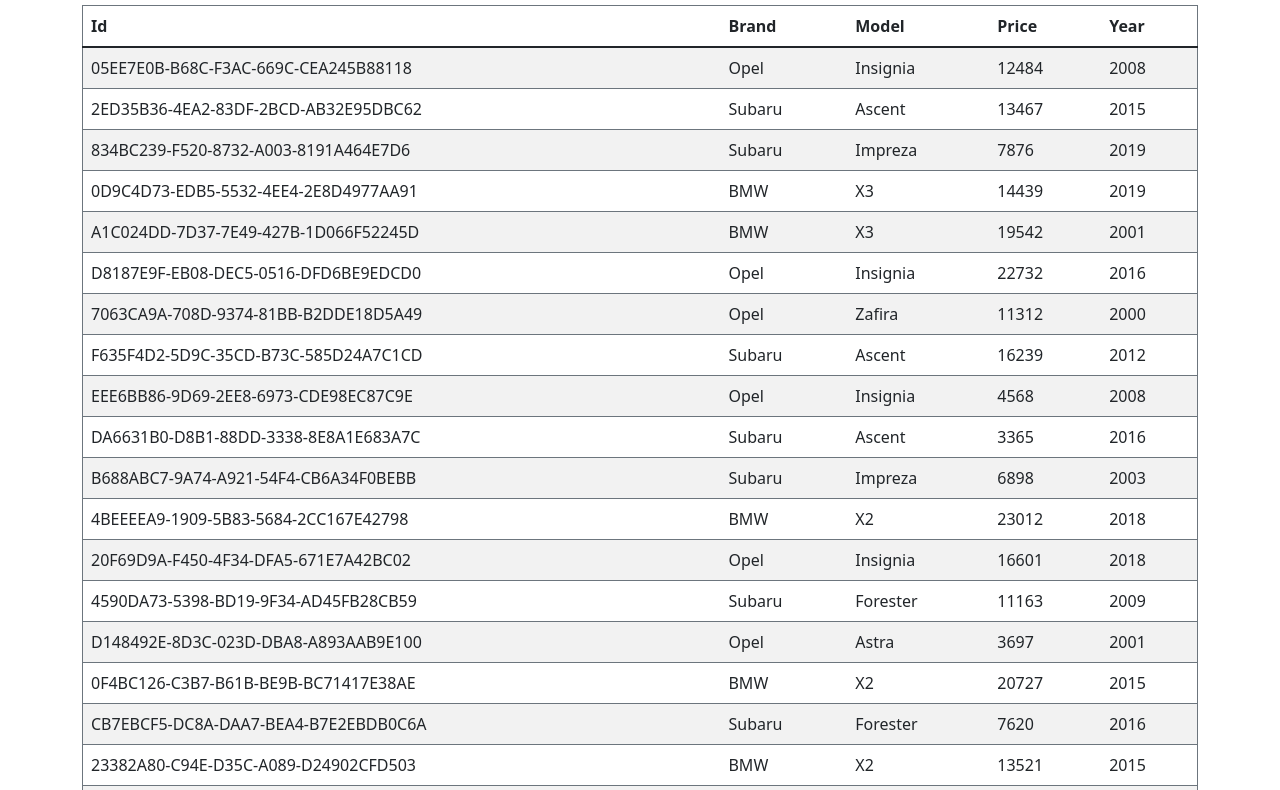
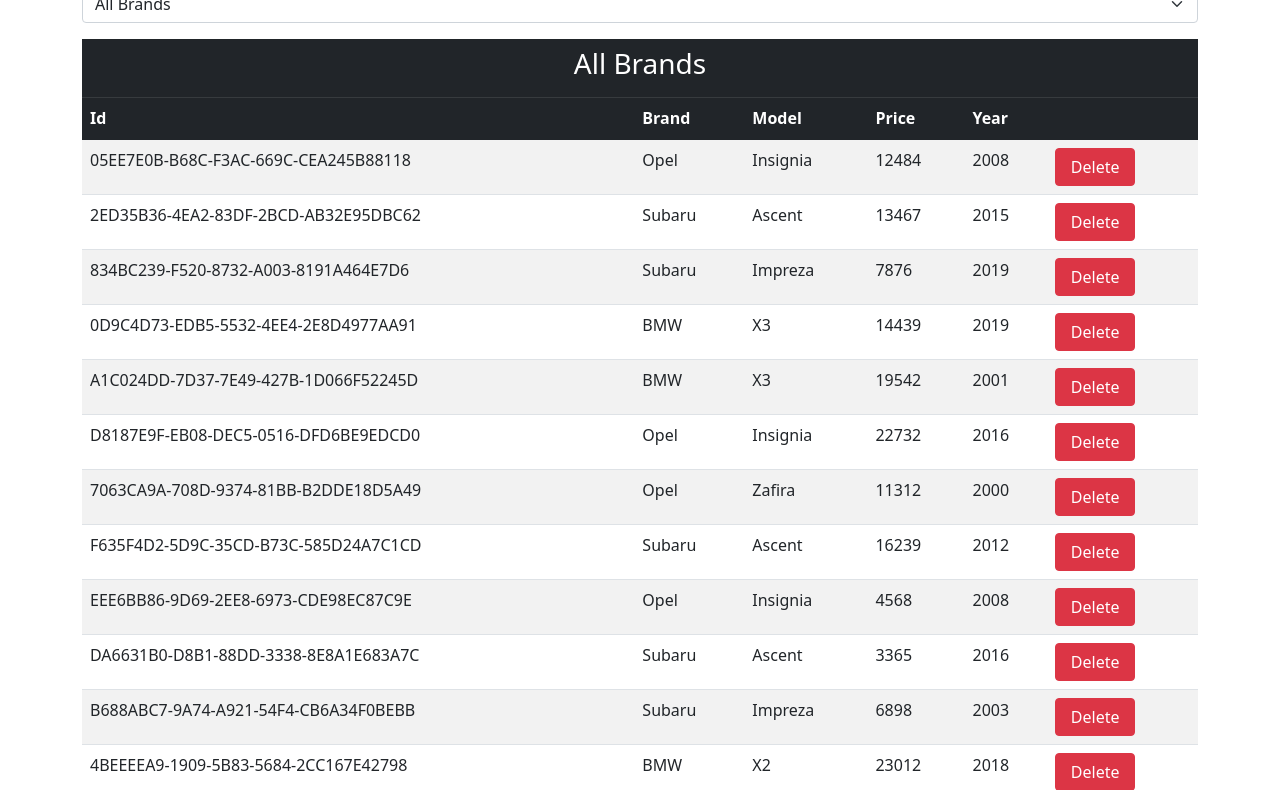
Before and after one commit to raudzius/TypeScript-CRUD_CodeAcademy, a website built with webpack: page src/index.html in a window 1280 px wide. Shown: the part 91-881 px from the top of the page. Built offline with nearby package versions, Linux system fonts and the light colour scheme.

Commit message:
feat(4): finish crud homework

```diff
--- a/src/components/app.ts
+++ b/src/components/app.ts
@@ -1,22 +1,93 @@
+import stringifyObjectProps, { StringifiedObject } from '../helpers/stringify-object-props';
 import CarsCollection from '../helpers/cars-collection';
+import CarJoined from '../types/car-joined';
+
+import brands from '../data/brand';
+import cars from '../data/cars';
+import models from '../data/models';
+
+import Table from './table';
+import SelectField from './select-field';
+
+const ALL_CATEGORIES_ID = '-1';
+const ALL_BRANDS_TITLE = 'All Brands';
 
 class App {
   private htmlElement: HTMLElement;
 
   private carsCollection: CarsCollection;
 
+  private carsTable: Table<StringifiedObject<CarJoined>>;
+
+  private selectCategoryId: string;
+
   constructor(selector: string) {
     const foundElement = document.querySelector<HTMLElement>(selector);
-
-    if (foundElement === null) throw new Error(`Nerastas elementas su selektoriumi '${selector}'`);
+    if (!foundElement) throw new Error(`Element with selector: '${selector}' doesn't exist`);
 
     this.htmlElement = foundElement;
+    this.carsCollection = new CarsCollection(brands, cars, models);
+    this.carsTable = new Table({
+      title: ALL_BRANDS_TITLE,
+      columns: {
+        id: 'Id',
+        brand: 'Brand',
+        model: 'Model',
+        price: 'Price',
+        year: 'Year',
+      },
+      rowsData: this.carsCollection.all.map(stringifyObjectProps),
+      onDelete: this.handleCarDelete,
+    });
+    this.selectCategoryId = ALL_CATEGORIES_ID;
   }
 
+  private handleCategoryChange = (categoryId: string) => {
+    this.selectCategoryId = categoryId;
+
+    this.update();
+  };
+
+  private handleCarDelete = (carId: string): void => {
+    this.carsCollection.deleteCarById(carId);
+
+    this.update();
+  };
+
+  private update = () => {
+    if (this.selectCategoryId === ALL_CATEGORIES_ID) {
+      this.carsTable.updateProps({
+        title: ALL_BRANDS_TITLE,
+        rowsData: this.carsCollection.all.map(stringifyObjectProps),
+      });
+    } else {
+      const categoryTitle = brands.find((brand) => brand.id === this.selectCategoryId)
+        ?.title ?? 'Name not found.';
+      this.carsTable.updateProps({
+        title: categoryTitle,
+        rowsData: this.carsCollection.getByCategoryId(this.selectCategoryId)
+          .map(stringifyObjectProps),
+      });
+    }
+  };
+
   initialize = (): void => {
+    const categorySelect = new SelectField({
+      label: 'Brands',
+      options: [
+        { label: ALL_BRANDS_TITLE, value: ALL_CATEGORIES_ID },
+        ...brands.map(({ title, id }) => ({
+          label: title,
+          value: id,
+        })),
+      ],
+      onChange: this.handleCategoryChange,
+    });
+
     const container = document.createElement('div');
     container.className = 'container my-5';
-    container.innerHTML = 'Laukiu kol būsiu sukurtas';
+    container.append(categorySelect.htmlElement);
+    container.append(this.carsTable.htmlElement);
 
     this.htmlElement.append(container);
   };
--- /dev/null
+++ b/src/components/select-field.ts
@@ -0,0 +1,54 @@
+interface SelectOption {
+    label: string;
+    value: string;
+}
+
+interface SelectFieldProps {
+    label: string;
+    options: SelectOption[];
+    onChange: (value: string) => void;
+}
+
+export default class SelectField {
+    private static count = 0;
+
+    private readonly id: string;
+
+    private props: SelectFieldProps;
+
+    public htmlElement: HTMLDivElement;
+
+    constructor(props: SelectFieldProps) {
+        this.htmlElement = document.createElement('div');
+
+        this.id = `SelectField-${SelectField.count += 1}`;
+        this.props = props;
+
+        this.initialize();
+    }
+
+    private initialize() {
+        const { label, options, onChange } = this.props;
+
+        const labelElement = document.createElement('label');
+        labelElement.textContent = `${label}:`;
+        labelElement.className = 'mb-1';
+        labelElement.setAttribute('for', this.id);
+
+        const selectElement = document.createElement('select');
+        selectElement.id = this.id;
+        selectElement.className = 'form-select';
+        options.forEach(({ label: optionLabel, value }) => {
+            const optionElement = document.createElement('option');
+            optionElement.value = value;
+            optionElement.textContent = optionLabel;
+            selectElement.append(optionElement);
+        });
+        selectElement.addEventListener('change', () => {
+            onChange(selectElement.value);
+        });
+
+        this.htmlElement.className = 'mb-3';
+        this.htmlElement.append(labelElement, selectElement);
+    }
+}
--- /dev/null
+++ b/src/components/table.ts
@@ -0,0 +1,111 @@
+interface RowData {
+    id: string;
+    [key: string]: string;
+}
+
+interface TableProps<Type> {
+    title: string;
+    columns: Type;
+    rowsData: Type[];
+    onDelete: (id: string) => void;
+}
+
+export default class Table<T extends RowData> {
+    htmlElement: HTMLTableElement;
+
+    private props: TableProps<T>;
+
+    private thead: HTMLTableSectionElement;
+
+    private tbody: HTMLTableSectionElement;
+
+    constructor(props: TableProps<T>) {
+        this.props = props;
+
+        this.htmlElement = document.createElement('table');
+        this.thead = document.createElement('thead');
+        this.tbody = document.createElement('tbody');
+
+        this.initialize();
+        this.renderView();
+    }
+
+    initialize() {
+        this.htmlElement.className = 'table table-striped';
+        this.htmlElement.append(this.thead, this.tbody);
+    }
+
+    renderHeaderView(): void {
+        this.thead.innerHTML = '';
+        const { title, columns } = this.props;
+        const columnNameArray = Object.values(columns);
+        const titleTrElement = document.createElement('tr');
+        const trElement = document.createElement('tr');
+        const h3 = document.createElement('h3');
+        const titleTrElementTh = document.createElement('th');
+
+        h3.textContent = title;
+        h3.style.textAlign = 'center';
+        titleTrElementTh.colSpan = columnNameArray.length + 1;
+        titleTrElementTh.append(h3);
+        titleTrElement.append(titleTrElementTh);
+
+        columnNameArray.push('');
+        columnNameArray.forEach((colName) => {
+            const thElement = document.createElement('th');
+            thElement.textContent = colName;
+            trElement.append(thElement);
+        });
+
+        this.thead.className = 'table-dark';
+        this.thead.append(titleTrElement, trElement);
+    }
+
+    private renderBodyView = (): void => {
+        const { rowsData, columns } = this.props;
+
+        this.tbody.innerHTML = '';
+
+        rowsData.forEach((rowData) => {
+            const trElement = document.createElement('tr');
+
+            Object.keys(columns).forEach((key) => {
+                const tdElement = document.createElement('td');
+                tdElement.textContent = rowData[key];
+                trElement.append(tdElement);
+                this.tbody.append(trElement);
+            });
+            this.addActionsCell(trElement, rowData.id);
+        });
+    };
+
+    private renderView() {
+        this.renderHeaderView();
+        this.renderBodyView();
+    }
+
+    private addActionsCell = (rowHtmlElement: HTMLTableRowElement, id: string): void => {
+        const { onDelete } = this.props;
+
+        const buttonCell = document.createElement('td');
+
+        const deleteButton = document.createElement('button');
+        deleteButton.type = 'button';
+        deleteButton.innerHTML = 'Delete';
+        deleteButton.className = 'btn btn-danger';
+        deleteButton.addEventListener('click', () => onDelete(id));
+        deleteButton.style.width = '80px';
+
+        buttonCell.append(deleteButton);
+        rowHtmlElement.append(buttonCell);
+    };
+
+    updateProps(newProps: Partial<TableProps<T>>) {
+        this.props = {
+            ...this.props,
+            ...newProps,
+        };
+
+        this.renderView();
+    }
+}
--- a/src/helpers/cars-collection.ts
+++ b/src/helpers/cars-collection.ts
@@ -2,29 +2,42 @@
 import Car from '../types/car';
 import Model from '../types/model';
 import CarJoined from '../types/car-joined';
+import models from '../data/models';
 
 export default class CarsCollection {
     constructor(
         private brands: Brand[],
         private cars: Car[],
-        private models: Model[],
+        private carModels: Model[],
     ) { }
 
     private joinCar = ({
- id, modelId, price, year,
-}: Car): CarJoined => {
-        const [modelObj] = this.models.filter((model) => model.id === modelId);
-        const [brandObj] = this.brands.filter((brand) => brand.id === modelObj.brandId);
+        modelId, ...props
+    }: Car): CarJoined => {
+        const modelObj = this.carModels.find((model) => model.id === modelId);
+        const brandObj = this.brands.find((brand) => brand.id === modelObj?.brandId);
         return ({
-            id,
-            brand: brandObj.title,
-            model: modelObj.title,
-            price,
-            year,
+            brand: (brandObj && brandObj.title) ?? '',
+            model: (modelObj && modelObj.title) ?? '',
+            ...props,
         });
     };
 
     get all(): CarJoined[] {
         return this.cars.map(this.joinCar);
     }
+
+    getByCategoryId = (brandId: string): CarJoined[] => {
+        const modelsIds = models.filter((model) => model.brandId === brandId)
+            .map((model) => model.id);
+
+        const joinedCars = this.cars.filter((car) => modelsIds.includes(car.modelId))
+            .map(this.joinCar);
+
+        return joinedCars;
+    };
+
+    public deleteCarById = (carId: string): void => {
+        this.cars = this.cars.filter((car) => car.id !== carId);
+    };
 }
--- /dev/null
+++ b/src/helpers/stringify-object-props.ts
@@ -0,0 +1,17 @@
+export type StringifiedObject<T extends Object> = {
+    [Key in keyof T]: string
+};
+
+const stringifyObjectProps = <T extends Object>(object: T): StringifiedObject<T> => {
+    const objectLikeArray = Object.entries(object);
+
+    const objectWithStringifiedProps = objectLikeArray
+        .reduce<Partial<StringifiedObject<T>>>((prevObj, [key, value]) => ({
+            ...prevObj,
+            [key]: String(value),
+        }), {});
+
+    return objectWithStringifiedProps as StringifiedObject<T>;
+};
+
+export default stringifyObjectProps;
--- a/src/index.html
+++ b/src/index.html
@@ -19,24 +19,7 @@
     ></script>
     <title>TS projektas - duomenų formavimas ir atvaizdavimas</title>
   </head>
-
   <body>
-    <main class="container" id="root">
-      <h1 class="text-center my-4">All Vehicles</h1>
-      <table class="table table-striped border border-secondary mb-5">
-        <thead>
-        <tr>
-          <th scope="col">Id</th>
-          <th scope="col">Brand</th>
-          <th scope="col">Model</th>
-          <th scope="col">Price</th>
-          <th scope="col">Year</th>
-        </tr>
-      </thead>
-        <tbody>
-
-        </tbody>
-      </table>
-    </main>
+    <main id="root"></main>
   </body>
 </html>
--- a/src/main.ts
+++ b/src/main.ts
@@ -1,24 +1,4 @@
 import App from './components/app';
-import CarsCollection from './helpers/cars-collection';
-import brands from './data/brand';
-import cars from './data/cars';
-import models from './data/models';
 
-// const app = new App('#root');
-// app.initialize();
-
-const carsCollection = new CarsCollection(brands, cars, models);
-console.table(carsCollection.all);
-const tbody = document.querySelector('tbody') as HTMLTableCaptionElement;
-
-carsCollection.all.forEach((car) => {
-    const tr = document.createElement('tr');
-    Object.values(car).forEach((val) => {
-        const td = document.createElement('td');
-        td.textContent = val;
-        tr.append(td);
-    });
-    tbody.append(tr);
-});
-
-console.log(App);
+const app = new App('#root');
+app.initialize();
--- /dev/null
+++ b/src/types/category.ts
@@ -0,0 +1,4 @@
+export default interface Category {
+    id: string,
+    title: string;
+}
```
Also changed, not shown: README2.md (added), delete example.gif (added), filter-example.gif (added).
